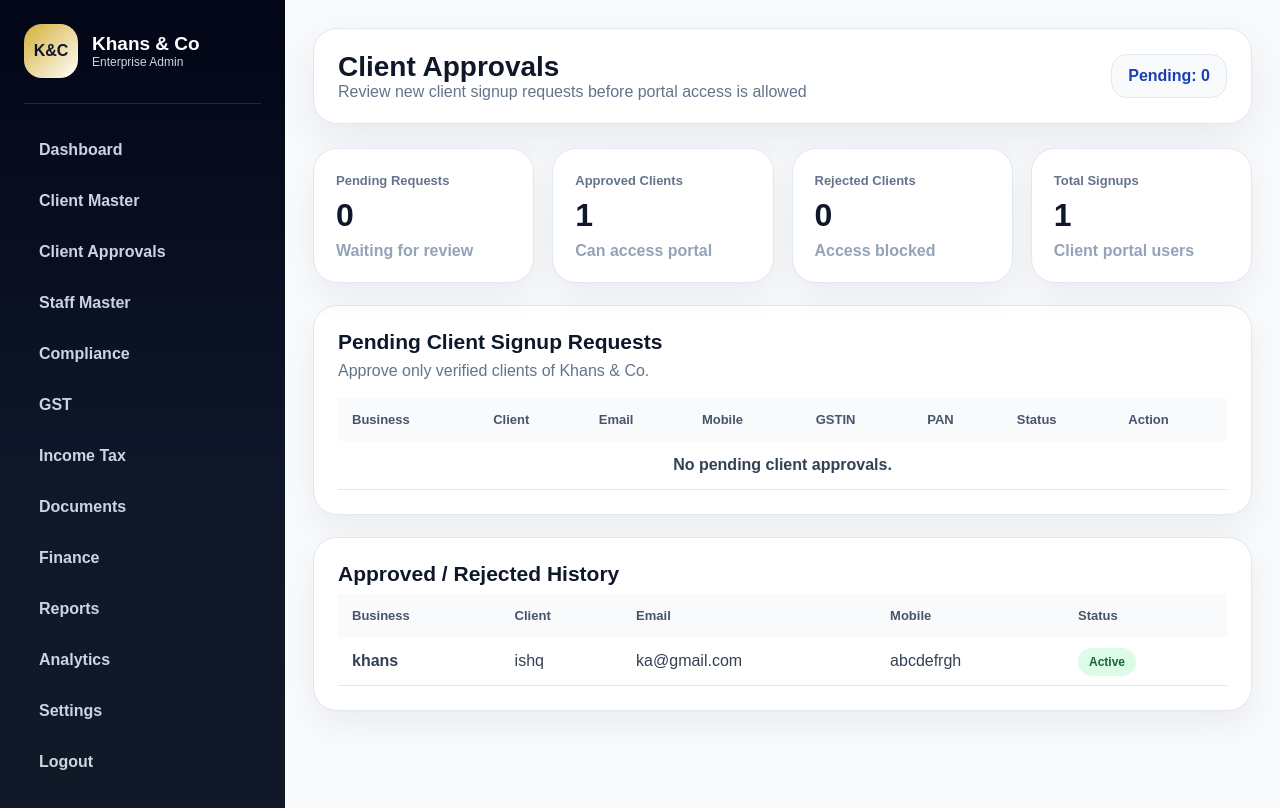
After one commit to Mrkhans7259/KhansCoWeb_V3, a Flask app: page /admin/client-approvals in a window 1280 px wide. The commit adds this page. Run offline with Flask 3, Linux system fonts and the light colour scheme; a user stored in the database is signed in.

Commit message:
V3.4 - Client Approval Workflow

```diff
--- a/app/admin/__init__.py
+++ b/app/admin/__init__.py
@@ -5,3 +5,4 @@ admin_bp = Blueprint("admin", __name__, url_prefix="/admin")
 from app.admin import dashboard_routes
 from app.admin import client_routes
 from app.admin import staff_routes
+from app.admin import approval_routes
--- /dev/null
+++ b/app/admin/approval_routes.py
@@ -0,0 +1,61 @@
+from flask import render_template, redirect, url_for, session, flash
+from app.admin import admin_bp
+from app.database.db import db
+from app.database.models import User
+
+
+def admin_required():
+    return session.get("user_role") == "admin"
+
+
+@admin_bp.route("/client-approvals")
+def client_approvals():
+    if not admin_required():
+        return redirect(url_for("auth.login"))
+
+    pending_clients = User.query.filter_by(role="client", status="pending").order_by(User.id.desc()).all()
+    approved_clients = User.query.filter_by(role="client", status="active").order_by(User.id.desc()).all()
+    rejected_clients = User.query.filter_by(role="client", status="rejected").order_by(User.id.desc()).all()
+
+    return render_template(
+        "admin/client_approvals.html",
+        pending_clients=pending_clients,
+        approved_clients=approved_clients,
+        rejected_clients=rejected_clients
+    )
+
+
+@admin_bp.route("/client-approvals/<int:user_id>/approve", methods=["POST"])
+def approve_client(user_id):
+    if not admin_required():
+        return redirect(url_for("auth.login"))
+
+    user = User.query.get_or_404(user_id)
+
+    if user.role != "client":
+        flash("Only client accounts can be approved.", "error")
+        return redirect(url_for("admin.client_approvals"))
+
+    user.status = "active"
+    db.session.commit()
+
+    flash("Client account approved successfully.", "success")
+    return redirect(url_for("admin.client_approvals"))
+
+
+@admin_bp.route("/client-approvals/<int:user_id>/reject", methods=["POST"])
+def reject_client(user_id):
+    if not admin_required():
+        return redirect(url_for("auth.login"))
+
+    user = User.query.get_or_404(user_id)
+
+    if user.role != "client":
+        flash("Only client accounts can be rejected.", "error")
+        return redirect(url_for("admin.client_approvals"))
+
+    user.status = "rejected"
+    db.session.commit()
+
+    flash("Client account rejected.", "success")
+    return redirect(url_for("admin.client_approvals"))
--- a/app/static/css/modules/components.css
+++ b/app/static/css/modules/components.css
@@ -115,3 +115,22 @@
     font-weight: 900;
     text-align: center;
 }
+
+.badge.pending {
+    background: #fef3c7;
+    color: #92400e;
+}
+
+.badge.rejected {
+    background: #fee2e2;
+    color: #991b1b;
+}
+
+.approve-btn {
+    background: #dcfce7 !important;
+    color: #166534 !important;
+}
+
+.approval-history {
+    margin-top: 22px;
+}
--- /dev/null
+++ b/app/templates/admin/client_approvals.html
@@ -0,0 +1,116 @@
+{% extends "shared/base.html" %}
+
+{% block body %}
+<div class="app-layout">
+    {% include "shared/admin_sidebar.html" %}
+
+    <main class="main">
+        <header class="topbar">
+            <div>
+                <h1>Client Approvals</h1>
+                <p>Review new client signup requests before portal access is allowed</p>
+            </div>
+            <div class="profile">Pending: {{ pending_clients|length }}</div>
+        </header>
+
+        {% with messages = get_flashed_messages(with_categories=true) %}
+            {% if messages %}
+                <div class="flash-area">
+                    {% for category, message in messages %}
+                        <div class="flash {{ category }}">{{ message }}</div>
+                    {% endfor %}
+                </div>
+            {% endif %}
+        {% endwith %}
+
+        <section class="metrics">
+            <div class="card warning"><span>Pending Requests</span><h2>{{ pending_clients|length }}</h2><p>Waiting for review</p></div>
+            <div class="card success"><span>Approved Clients</span><h2>{{ approved_clients|length }}</h2><p>Can access portal</p></div>
+            <div class="card danger"><span>Rejected Clients</span><h2>{{ rejected_clients|length }}</h2><p>Access blocked</p></div>
+            <div class="card"><span>Total Signups</span><h2>{{ pending_clients|length + approved_clients|length + rejected_clients|length }}</h2><p>Client portal users</p></div>
+        </section>
+
+        <section class="panel">
+            <h3>Pending Client Signup Requests</h3>
+            <p>Approve only verified clients of Khans & Co.</p>
+
+            <div class="table-wrap">
+                <table class="enterprise-table">
+                    <thead>
+                        <tr>
+                            <th>Business</th>
+                            <th>Client</th>
+                            <th>Email</th>
+                            <th>Mobile</th>
+                            <th>GSTIN</th>
+                            <th>PAN</th>
+                            <th>Status</th>
+                            <th>Action</th>
+                        </tr>
+                    </thead>
+                    <tbody>
+                        {% for user in pending_clients %}
+                        <tr>
+                            <td><strong>{{ user.business_name or "-" }}</strong></td>
+                            <td>{{ user.name }}</td>
+                            <td>{{ user.email }}</td>
+                            <td>{{ user.mobile or "-" }}</td>
+                            <td>{{ user.gstin or "-" }}</td>
+                            <td>{{ user.pan or "-" }}</td>
+                            <td><span class="badge pending">Pending</span></td>
+                            <td>
+                                <div class="action-links">
+                                    <form method="POST" action="{{ url_for('admin.approve_client', user_id=user.id) }}">
+                                        <button type="submit" class="approve-btn">Approve</button>
+                                    </form>
+                                    <form method="POST" action="{{ url_for('admin.reject_client', user_id=user.id) }}" onsubmit="return confirm('Reject this client signup?');">
+                                        <button type="submit">Reject</button>
+                                    </form>
+                                </div>
+                            </td>
+                        </tr>
+                        {% else %}
+                        <tr>
+                            <td colspan="8" class="empty">No pending client approvals.</td>
+                        </tr>
+                        {% endfor %}
+                    </tbody>
+                </table>
+            </div>
+        </section>
+
+        <section class="panel approval-history">
+            <h3>Approved / Rejected History</h3>
+
+            <div class="table-wrap">
+                <table class="enterprise-table">
+                    <thead>
+                        <tr>
+                            <th>Business</th>
+                            <th>Client</th>
+                            <th>Email</th>
+                            <th>Mobile</th>
+                            <th>Status</th>
+                        </tr>
+                    </thead>
+                    <tbody>
+                        {% for user in approved_clients + rejected_clients %}
+                        <tr>
+                            <td><strong>{{ user.business_name or "-" }}</strong></td>
+                            <td>{{ user.name }}</td>
+                            <td>{{ user.email }}</td>
+                            <td>{{ user.mobile or "-" }}</td>
+                            <td><span class="badge {{ user.status }}">{{ user.status }}</span></td>
+                        </tr>
+                        {% else %}
+                        <tr>
+                            <td colspan="5" class="empty">No approval history yet.</td>
+                        </tr>
+                        {% endfor %}
+                    </tbody>
+                </table>
+            </div>
+        </section>
+    </main>
+</div>
+{% endblock %}
--- a/app/templates/shared/admin_sidebar.html
+++ b/app/templates/shared/admin_sidebar.html
@@ -10,6 +10,7 @@
     <nav>
         <a href="{{ url_for('admin.dashboard') }}">Dashboard</a>
         <a href="{{ url_for('admin.clients') }}">Client Master</a>
+        <a href="{{ url_for('admin.client_approvals') }}">Client Approvals</a>
         <a href="{{ url_for('admin.staff') }}">Staff Master</a>
         <a href="#">Compliance</a>
         <a href="#">GST</a>
```
Also changed, not shown: instance/khansco.db.
